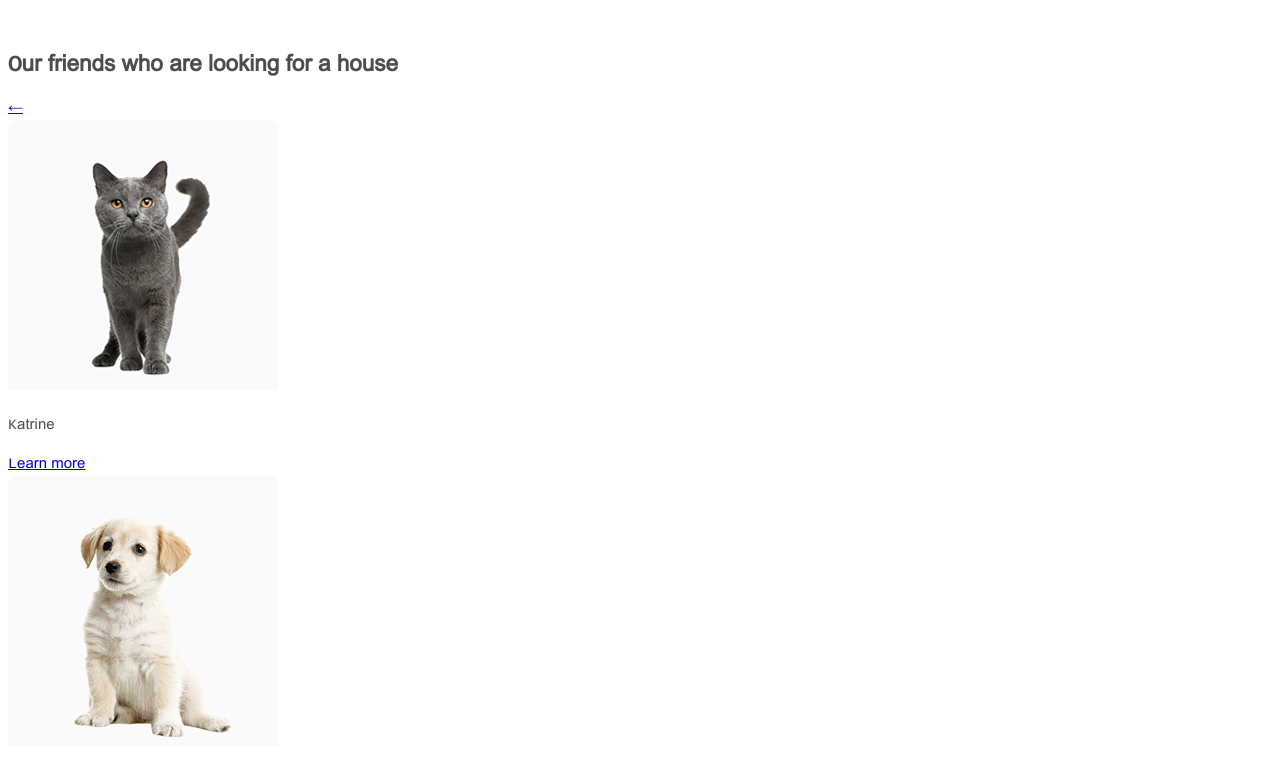
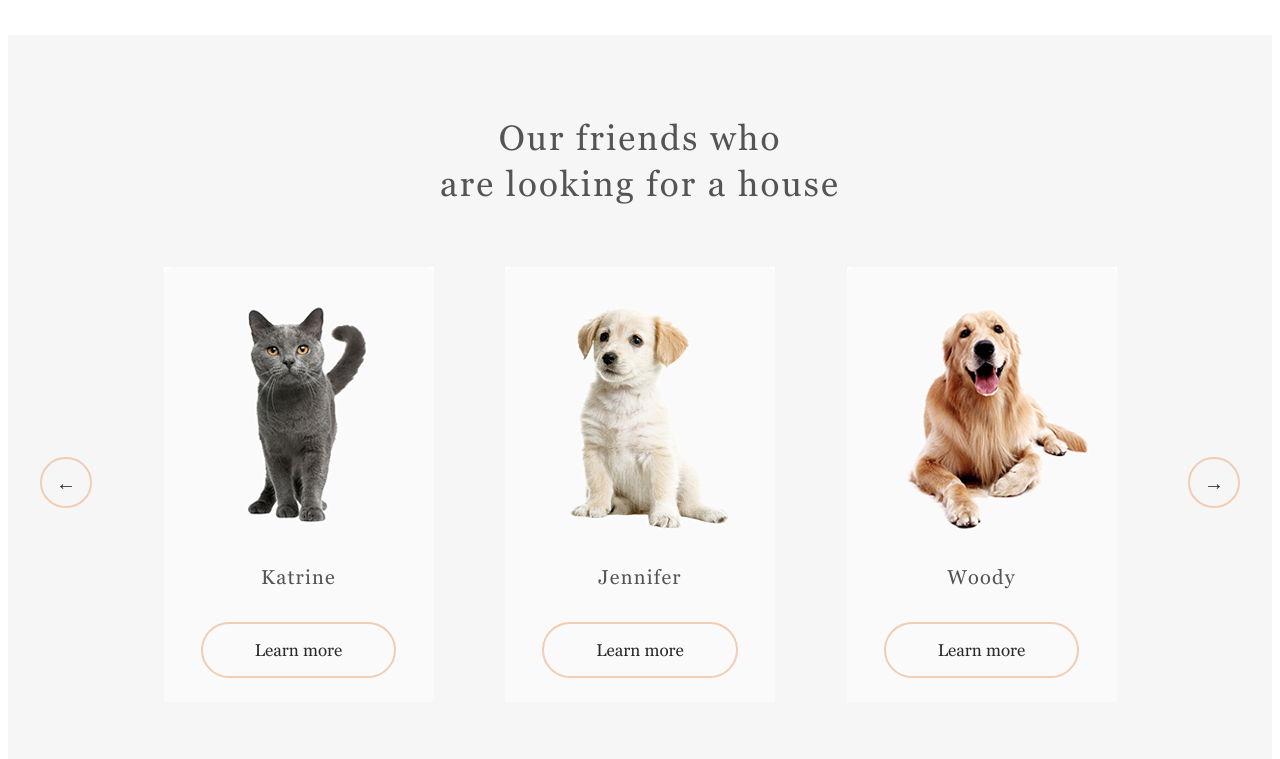
Before and after one commit to Elen7371/shelter, a plain HTML site: page shelter/pages/main/index.html in a window 1280 px wide. Shown: the part 1640-2399 px from the top of the page. Drawn offline with Linux system fonts and the light colour scheme.

Commit message:
feat: add our friends section, styled it

```diff
--- a/shelter/pages/main/index.html
+++ b/shelter/pages/main/index.html
@@ -105,56 +105,53 @@
           </div>
         </div>
       </section>
+
       <!-- секция о питомцах -->
+
       <section class="pets-content">
-        <div class="container">
-          <h2>Our friends who are looking for a house</h2>
-          <div class="offers-pets">
+        <div class="pets-content-wrapper">
+          <h2 class="title pets-content-title">
+            Our friends who <br />are looking for a house
+          </h2>
+          <div class="offers-pets-wrapper">
             <!-- карусель -->
-            <div class="carousel">
+            <div class="slider">
               <div class="left-arrow">
-                <a href="#" class="btn">&#x2190;</a>
+                <a href="#" class="btn btn-arrow">&#x2190;</a>
                 <!-- поправить кнопку -->
               </div>
-              <div class="container">
-                <div class="row">
-                  <div class="card-pet">
-                    <!-- поменять на a?? -->
+              <div class="pet-card">
                 <img
                   width="270"
                   src="../../assets/images/pets-katrine.jpg"
                   alt="pet Katrine grey cat"
                 />
-                    <p>Katrine</p>
+                <p class="pet-name">Katrine</p>
                 <a href="#" class="btn btn-secondary">Learn more</a>
               </div>
 
-                  <div class="card-pet">
-                    <!-- поменять на a?? -->
+              <div class="pet-card">
                 <img
                   width="270"
                   src="../../assets/images/pets-jennifer.jpg"
                   alt="pet Jennifer labrador puppy"
                 />
-                    <p>Jennifer</p>
-                    <a href="#" class="btn btn-secondary">Learn more</a>
+                <p class="pet-name">Jennifer</p>
+                <a href="#" class="btn btn-secondary btn-to-pets">Learn more</a>
               </div>
 
-                  <div class="card-pet">
-                    <!-- поменять на a?? -->
+              <div class="pet-card">
                 <img
                   width="270"
                   src="../../assets/images/pets-woody.jpg"
                   alt="pet Woody gold retriver dog"
                 />
-                    <p>Woody</p>
+                <p class="pet-name">Woody</p>
                 <a href="#" class="btn btn-secondary">Learn more</a>
-                  </div>
-                </div>
               </div>
 
               <div class="right-arrow">
-                <a href="#" class="btn">&#x2192;</a>
+                <a href="#" class="btn-arrow">&#x2192;</a>
                 <!-- поправить кнопку -->
               </div>
             </div>
--- a/shelter/pages/main/style.css
+++ b/shelter/pages/main/style.css
@@ -77,6 +77,11 @@ ul {
   list-style-type: none;
 }
 
+img {
+  max-width: 100%;
+  height: auto;
+}
+
 /* настройка header */
 
 .wrapper {
@@ -85,8 +90,7 @@ ul {
 }
 
 .header {
-  position: fixed;
-  /* поправить - хедер прилип сверху и наезжает на верхние элементы. нужно это поправить */
+  position: absolute;
   top: 0;
   left: 0;
   width: 100%;
@@ -194,7 +198,7 @@ ul {
   line-height: 22px;
   font-weight: 400;
   color: var(--grayDark3XL);
-  margin: 0;
+  margin: 0 auto;
   background-color: var(--peachPrimary);
   padding: 16px 52px;
   border-radius: 100px;
@@ -252,3 +256,104 @@ ul {
 .about-content:last-child {
   margin-bottom: 0;
 }
+
+/* секция о животных в поиске дома */
+
+.pets-content-wrapper {
+  background-color: var(--grayLightL);
+  background-size: 100%;
+  justify-content: center;
+  text-align: center;
+}
+.offers-pets-wrapper {
+  max-width: 1200px;
+  justify-content: center;
+  align-items: center;
+  margin: 0 auto;
+}
+
+.pets-content-title {
+  padding-top: 80px;
+  padding-bottom: 60px;
+}
+
+.slider {
+  display: flex;
+  justify-content: space-between;
+  align-items: center;
+}
+
+.about-wrapper {
+  display: flex;
+  flex-wrap: nowrap;
+  align-items: center;
+  justify-content: center;
+  max-width: 1200px;
+  padding: 90px 0;
+}
+
+.pet-card {
+  background-color: var(--grayLightS);
+  height: 435px;
+}
+
+.btn-arrow {
+  padding: 12.5px 14px;
+  font-family: "Georgia";
+  font-style: normal;
+  font-size: 20px;
+  line-height: 23px;
+  font-weight: 400;
+  color: var(--grayDark3XL);
+  border-radius: 100px;
+  text-decoration: none;
+  border: 2px solid var(--peachPrimary);
+}
+
+.btn-arrow:hover {
+  background-color: var(--peachLight);
+  border: none;
+}
+
+.btn-secondary {
+  font-family: "Georgia";
+  font-style: normal;
+  font-size: 17px;
+  line-height: 22px;
+  font-weight: 400;
+  color: var(--grayDark3XL);
+  margin: 0 auto;
+  padding: 16px 52px;
+  border-radius: 100px;
+  text-decoration: none;
+  border: 2px solid var(--peachPrimary);
+  /* position: relative; */
+}
+
+.btn-secondary:hover {
+  background-color: var(--peachLight);
+  border: none;
+}
+
+.pet-name {
+  font-family: "Georgia";
+  font-style: normal;
+  font-size: 20px;
+  font-weight: 400;
+  letter-spacing: 0.06em;
+  color: var(--grayDarkL);
+  padding: 20px 0;
+  margin: 0 0 30px 0;
+  /* понять как настроить отступы внутри */
+}
+
+.slider {
+  position: relative;
+  /* padding-bottom: 210px; */
+  margin-bottom: 60px;
+}
+
+.btn-primary {
+  display: inline-block;
+  margin-bottom: 98px;
+}
```
Lines whose indentation alone changed are shown as unchanged.
